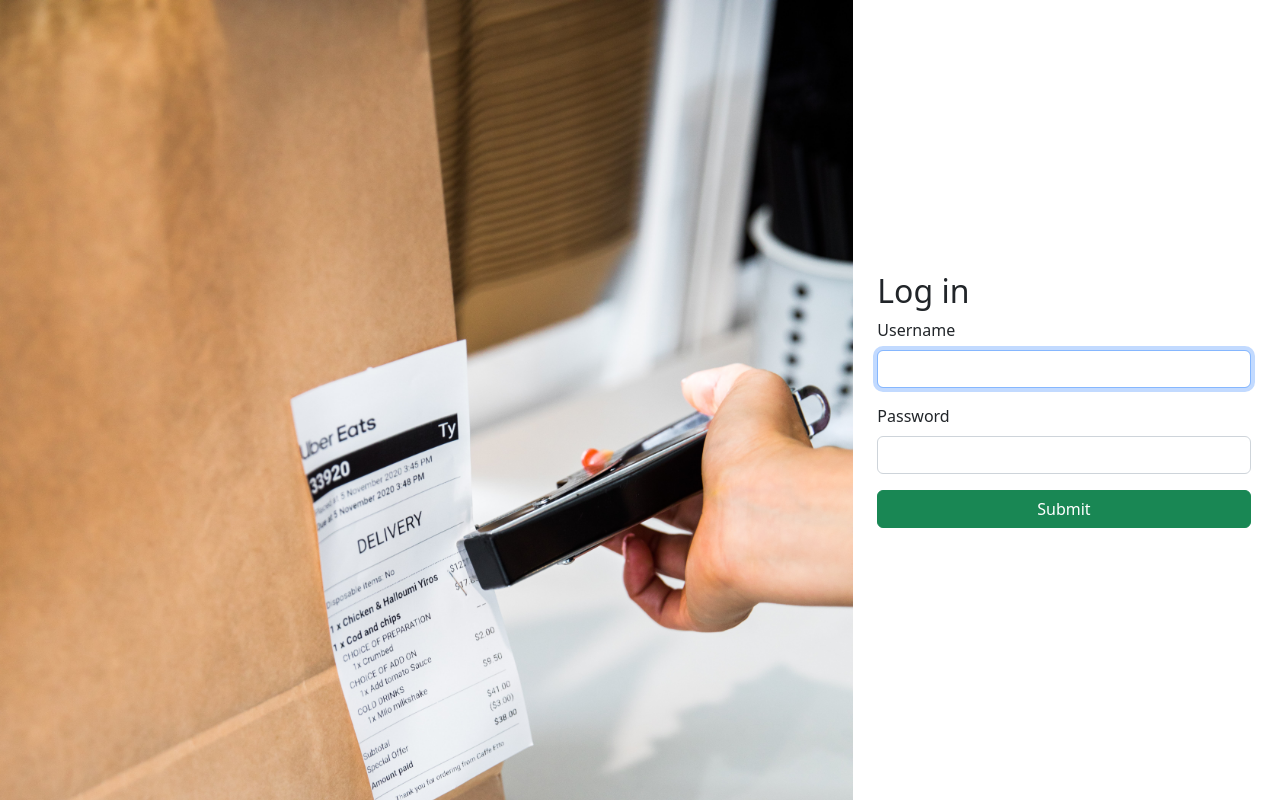
After one commit to kyramelenciano/cpsc-4820-final-project, a Django app: page /login/ in a window 1280 px wide. The commit adds this page. Run offline with Django 4.2, Linux system fonts and the light colour scheme.

Commit message:
add required login and show receipts by user

```diff
--- a/receipts/settings.py
+++ b/receipts/settings.py
@@ -125,4 +125,8 @@ STATIC_URL = 'static/'
 
 DEFAULT_AUTO_FIELD = 'django.db.models.BigAutoField'
 
+LOGIN_REDIRECT_URL = '/receipts'
+LOGOUT_REDIRECT_URL = '/'
+LOGIN_URL = '/login'
+
 X_FRAME_OPTIONS = 'SAMEORIGIN'
--- a/receipts_processing/models.py
+++ b/receipts_processing/models.py
@@ -1,5 +1,5 @@
 from django.db import models
-
+from django.contrib.auth.models import User
 # Create your models here
 
 
@@ -14,3 +14,4 @@ class Receipt(models.Model):
     total = models.DecimalField(max_digits=10, decimal_places=2,  null=True)
     text = models.TextField(null=True)
     created_at = models.DateTimeField(auto_now_add=True)
+    user = models.ForeignKey(User, on_delete=models.CASCADE)
--- a/receipts_processing/templates/receipts_processing/base.html
+++ b/receipts_processing/templates/receipts_processing/base.html
@@ -42,7 +42,11 @@
                 <a href="/receipts/new" class="btn btn-success" role="button"><i class="bi bi-upload" style="font-size: 1.2rem;" ></i> New Receipt</a>
 
             </div>
-            <div class="col px-5">
+            <div class="col">
+                 <header
+                class="d-flex flex-row-reverse py-3">
+                    <a href="/logout">Log out</a>
+                </header>
                 {% block content %}{% endblock %}
             </div>
         </div>
--- a/receipts_processing/templates/receipts_processing/home.html
+++ b/receipts_processing/templates/receipts_processing/home.html
@@ -27,7 +27,7 @@
             </ul>
 
             <div class="col-md-3 text-end">
-                <a href="/receipts"><button type="button" class="btn btn-outline-primary me-2">Go to App</button></a>
+                <a href="/login"><button type="button" class="btn btn-outline-primary me-2">Log in</button></a>
             </div>
         </header>
         <main class="d-flex flex-column min-vh-100 justify-content-center align-items-center">
--- a/receipts_processing/templates/receipts_processing/receipt-details.html
+++ b/receipts_processing/templates/receipts_processing/receipt-details.html
@@ -2,7 +2,7 @@
 {% load humanize %}
 {% block content %}
 
-<div class="mt-5 h-75">
+<div class="h-75">
     <div class="row h-100">
       <div class="col">
         <h3 class="mb-3">Receipt details</h3>
--- a/receipts_processing/templates/receipts_processing/receipts.html
+++ b/receipts_processing/templates/receipts_processing/receipts.html
@@ -3,7 +3,7 @@
 {% load humanize %}
 {% block content %}
 
-<div class="mt-5">
+<div>
 <h3 class="mb-3">My Receipts</h3>
 <div>
     <table class="table table-bordered table-hover rounded">
--- /dev/null
+++ b/receipts_processing/templates/registration/login.html
@@ -0,0 +1,61 @@
+{% load static %}
+
+<!DOCTYPE html>
+<html lang="en">
+<head>
+    <meta charset="UTF-8">
+    <meta http-equiv="X-UA-Compatible" content="IE=edge">
+    <meta name="viewport" content="width=device-width, initial-scale=1.0">
+    <title>Log in</title>
+
+    <!-- CSS only -->
+    <link href="https://cdn.jsdelivr.net/npm/bootstrap@5.2.2/dist/css/bootstrap.min.css" rel="stylesheet"
+        integrity="sha384-Zenh87qX5JnK2Jl0vWa8Ck2rdkQ2Bzep5IDxbcnCeuOxjzrPF/et3URy9Bv1WTRi" crossorigin="anonymous" />
+    <link rel="stylesheet" href="https://cdn.jsdelivr.net/npm/bootstrap-icons@1.10.2/font/bootstrap-icons.css">
+</head>
+<body>
+    <div class="container-fluid">
+        <div class="row">
+            <div class="col-8 vh-100"
+                    style="background-image: url('{% static 'receipts_processing/login-background.jpg' %}'); background-size:cover">
+
+            </div>
+            <div class="col-4">
+                <div class="container d-flex h-100">
+                    <div class="row justify-content-center align-self-center">
+                        <h2>Log in</h2>
+
+                        {% if form.errors %}
+                            <div class="text-danger">
+                                {% for error in form.non_field_errors %}
+                                    {{ error }}
+                                {% endfor %}
+                            </div>
+                        {% endif %}
+
+                        <form method="post" action="{% url 'login' %}">
+                            {% csrf_token %}
+                            <div class="mb-3">
+                              <label for="{{ form.username.id_for_label }}" class="form-label">Username</label>
+                              <input type="{{form.username.widget_type}}" name="{{form.username.name}}" class="form-control" id="{{form.username.id_for_label}}" maxlength="150" autocomplete="username" required autofocus>
+                            </div>
+                            <div class="mb-3">
+                              <label for="{{ form.password.id_for_label }}" class="form-label">Password</label>
+                              <input type="{{form.password.widget_type}}" name="{{form.password.name}}" class="form-control" id="{{ form.password.id_for_label }}" autocomplete="current-password" required>
+                            </div>
+
+
+                            <div class="d-grid gap-2">
+                                <button type="submit" class="btn btn-success">Submit</button>
+                              </div>
+                            <input type="hidden" name="next" value="{{ next }}">
+                          </form>
+                    </div>
+                </div>
+
+            </div>
+        </div>
+
+    </div>
+</body>
+</html>
--- a/receipts_processing/urls.py
+++ b/receipts_processing/urls.py
@@ -1,4 +1,4 @@
-from django.urls import path
+from django.urls import path, include
 
 from . import views
 
@@ -10,5 +10,6 @@ urlpatterns = [
     path('receipts/<int:id>/file/view', views.view_file, name='receipt-view'),
     path('receipts/<int:id>', views.receipt_details, name='receipt-details'),
     path('receipts', views.receipts, name='receipts'),
-    path('', views.home, name='home')
+    path('', views.home, name="home"),
+    path('', include('django.contrib.auth.urls'))
 ]
```
Also changed, not shown: receipts_processing/views.py (+14 -5 lines), receipts_processing/migrations/0006_receipt_user.py (added), receipts_processing/static/receipts_processing/login-background.jpg (added).
